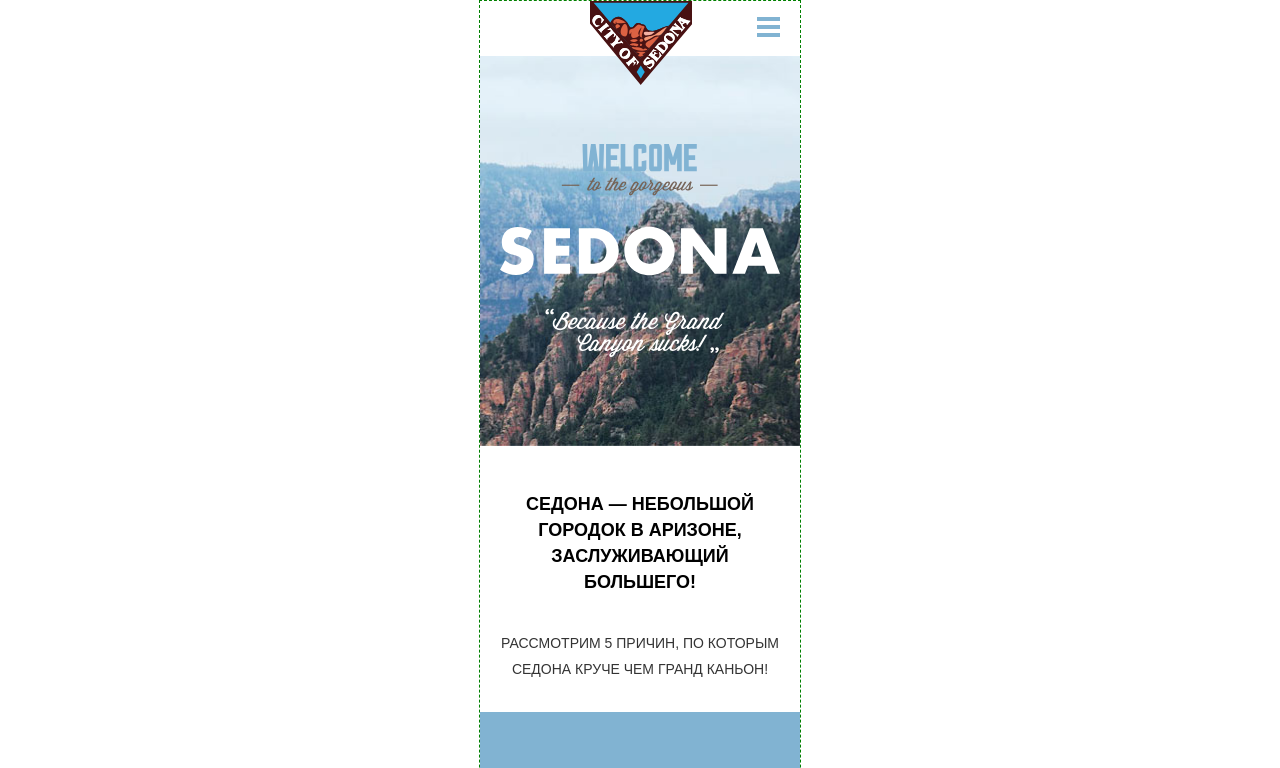
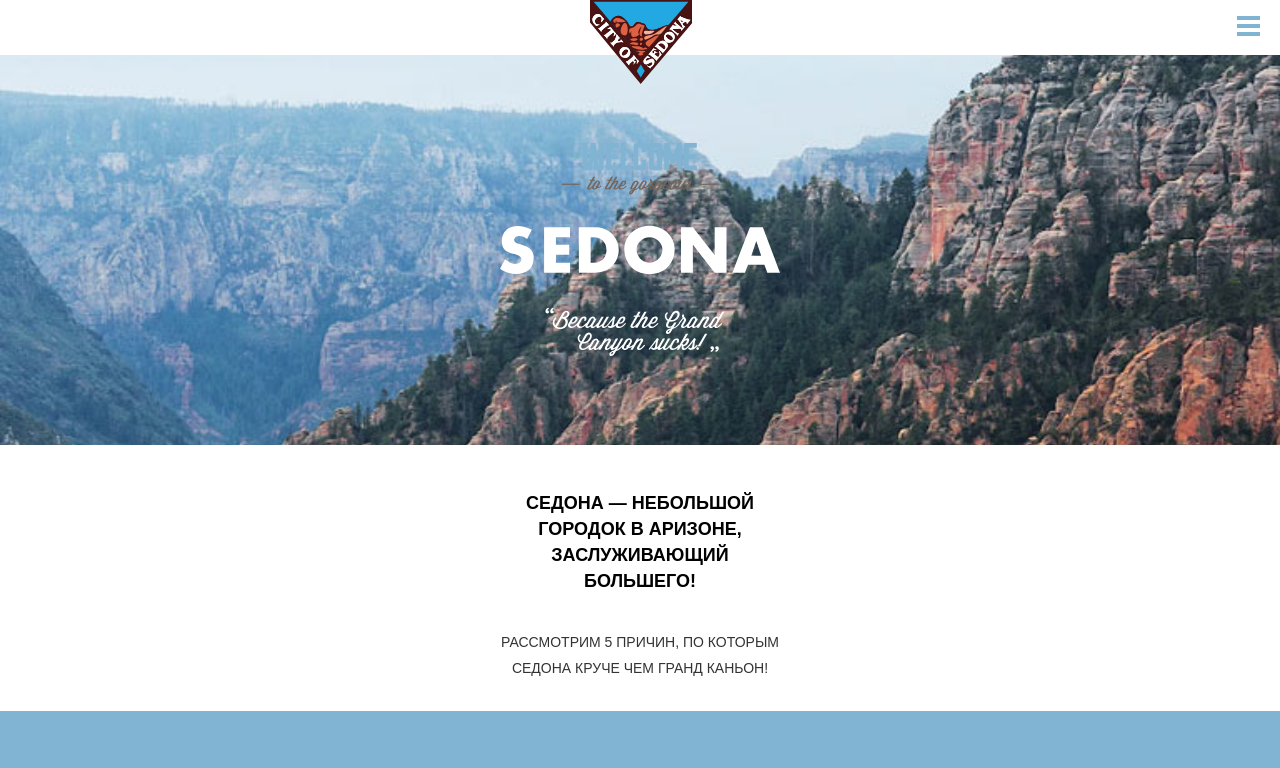
Before and after one commit to emptyform/306293-sedona, a website: page index.html in a window 1280 px wide. Shown: the top 768 px of the page. Drawn offline with nearby package versions, Linux system fonts and the light colour scheme; files that its build step writes are made by us from their sources.

Commit message:
Delete border body

```diff
--- a/sass/scaffolding.scss
+++ b/sass/scaffolding.scss
@@ -5,9 +5,9 @@
   text-transform: uppercase;
   background-color: #fff;
 
-  width: 320px;
-  border: 1px dashed green;
-  margin: 0 auto;
+  // width: 320px;
+  // border: 1px dashed green;
+  // margin: 0 auto;
 }
 
 img {
```
